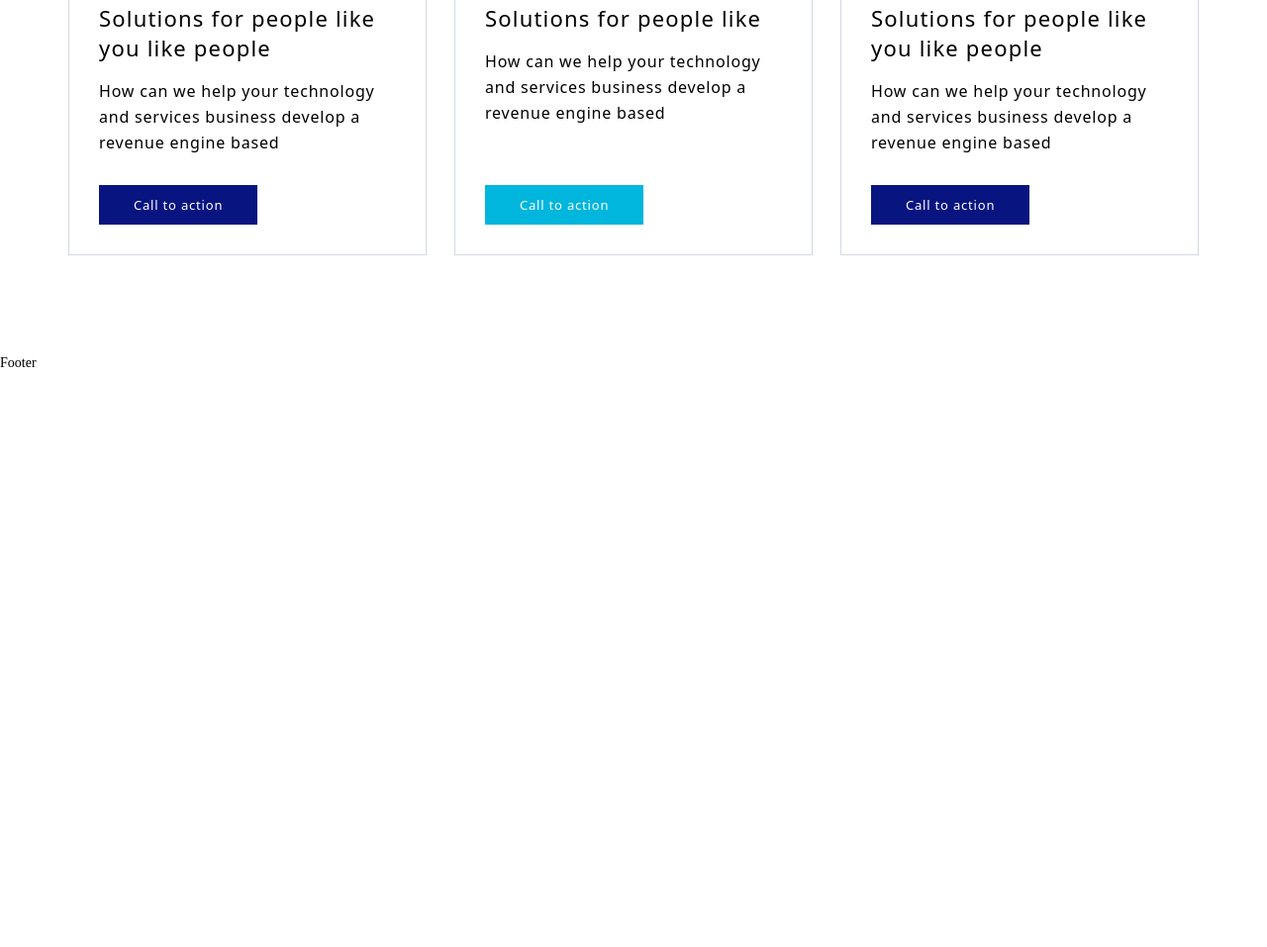
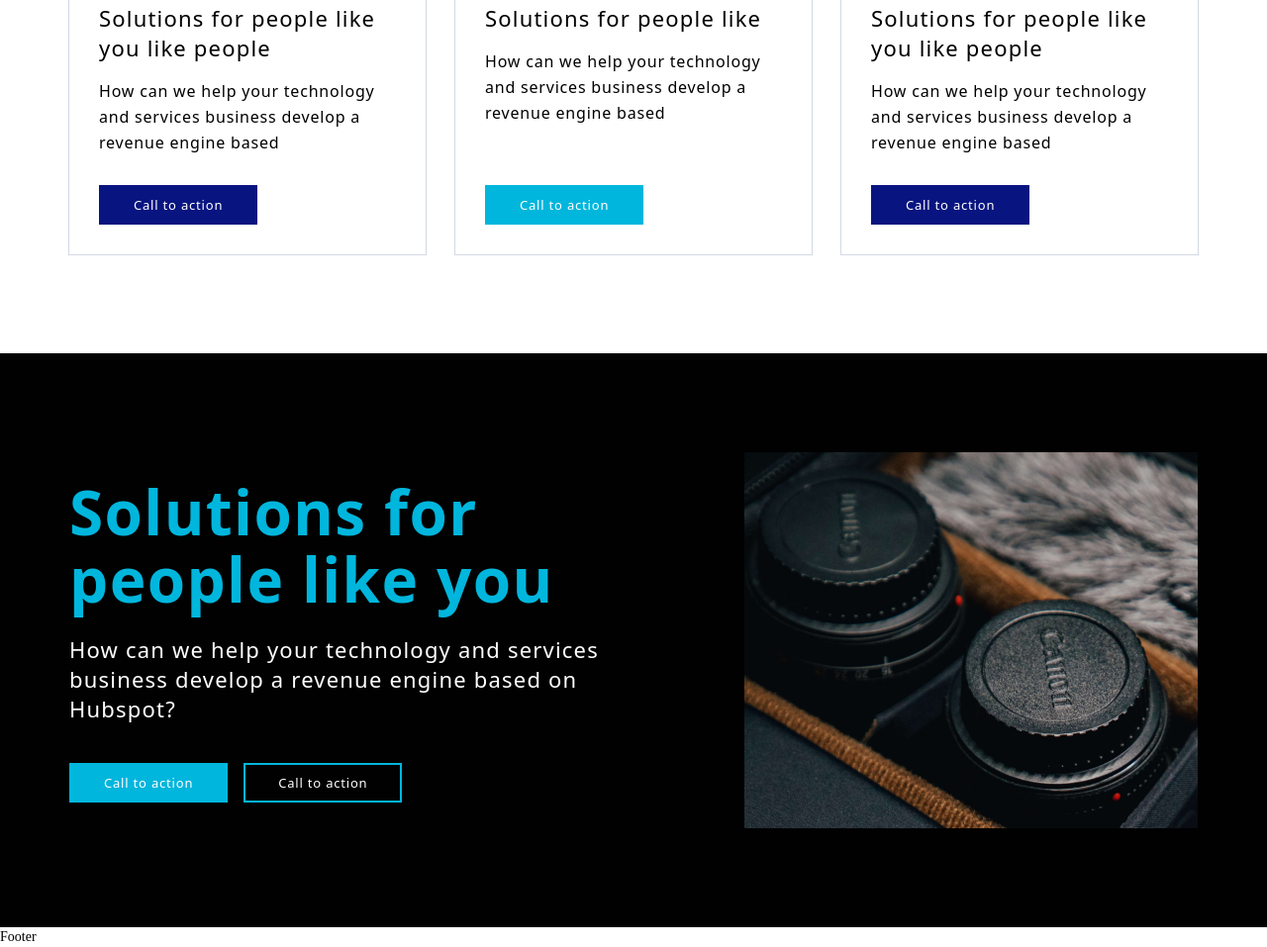
Before and after one commit to TasmanianCat/A-Test-Task-Octo, a website with bundled scripts: page index.html in a window 1280 px wide. Shown: the part 1270-2227 px from the top of the page at 99% size. Before the commit the page ends 1647 px from the top, so only its background shows below. Built offline with nearby package versions, Linux system fonts and the light colour scheme; files whose address does not match are found by name; a web font is replaced by a local one.

Commit message:
Finished to work on the third sections (Solutions), including adaptive.

```diff
--- /dev/null
+++ b/assets/scss/_section.scss
@@ -0,0 +1,212 @@
+@use 'variables' as *;
+@use 'media' as *;
+
+.section {
+  display: block;
+  width: 100%;
+
+  &--bg-dark {
+    background-color: $clr-dark;
+  }
+
+  &__content-solutions {
+    display: flex;
+    flex-direction: column;
+    gap: $gap-lg;
+    align-items: center;
+    width: 100%;
+
+    padding-block: $padding-block-xs;
+    padding-inline: $padding-inline-xs;
+    margin-inline: auto;
+
+    @include media-up(ssm) {
+      padding-block: $padding-block-ssm;
+      padding-inline: 63px;
+    }
+
+    @include media-up(sm) {
+      padding-block: $padding-block-sm;
+      padding-inline: 86px;
+    }
+
+    @include media-up(md) {
+      flex-direction: row;
+      justify-content: space-between;
+      padding-block: $padding-block-md;
+      padding-inline: $padding-inline-lg;
+      //! padding-inline: 26px;
+    }
+
+    @include media-up(lg) {
+      max-width: $max-width;
+      padding-block: $padding-block-lg;
+      gap: 64px;
+    }
+  }
+
+  &__content-solutions-text-wrapper {
+    width: 100%;
+  }
+
+  &__content-solutions-heading {
+    font-weight: 700;
+    font-size: 46px;
+    line-height: 48px;
+    letter-spacing: 1px;
+    text-align: center;
+    color: $clr-blue-light;
+
+    @include media-up(md) {
+      text-align: left;
+      font-size: 54px;
+      line-height: 60px;
+      letter-spacing: 1.2px;
+    }
+
+    @include media-up(lg) {
+      font-size: 62px;
+      line-height: 68px;
+      letter-spacing: 1.4px;
+    }
+  }
+
+  &__content-solutions-paragraph {
+    font-size: 18px;
+    line-height: 26px;
+    letter-spacing: 1px;
+    text-align: center;
+    color: $clr-light;
+    margin-top: 14px;
+
+    @include media-up(md) {
+      text-align: left;
+      font-size: 20px;
+      line-height: 28px;
+      letter-spacing: 1.2px;
+      margin-top: 22px;
+    }
+
+    @include media-up(lg) {
+      font-size: 22px;
+      line-height: 30px;
+    }
+  }
+
+  &__content-solutions-cta-container {
+    display: flex;
+    flex-direction: column;
+    align-items: center;
+    gap: $gap-xs;
+    width: 100%;
+    margin-top: 30px;
+
+    @include media-up(ssm) {
+      flex-direction: row;
+      align-items: flex-start;
+      justify-content: center;
+    }
+
+    @include media-up(md) {
+      justify-content: flex-start;
+      margin-top: 40px;
+    }
+  }
+
+  &__content-solutions-cta-wrapper {
+    display: inline-block;
+    width: 100%;
+    height: 36px;
+
+    @include media-up(ssm) {
+      min-width: 140px;
+      width: auto;
+    }
+
+    @include media-up(md) {
+      height: 40px;
+      min-width: 150px;
+    }
+
+    @include media-up(lg) {
+      min-width: 160px;
+    }
+  }
+
+  &__content-solutions-cta {
+    display: inline-flex;
+    align-items: center;
+    justify-content: center;
+    color: $clr-light;
+    height: 100%;
+    width: 100%;
+    padding: 8px 26px;
+    font-weight: 400;
+    font-size: 12px;
+    line-height: 18px; // line-height: 20px; / font-size: 13px; = 1.5384
+    letter-spacing: 0.8px;
+    text-align: center;
+    opacity: 1;
+
+    @include media-up(md) {
+      padding: 9px 28px;
+      font-size: 13px;
+      line-height: 20px;
+    }
+
+    @include media-up(lg) {
+      padding: 9px 33px;
+      transition:
+        filter 0.25s ease-in-out,
+        opacity 0.25s ease-in-out;
+
+      &:hover {
+        opacity: 0.92;
+        filter: drop-shadow(0px 4px 8px rgba(255, 255, 255, 0.15));
+      }
+    }
+  }
+
+  &__content-solutions-cta--bg-light {
+    background-color: $clr-blue-light;
+    border: 2px solid $clr-blue-light;
+  }
+
+  &__content-solutions-cta--outlined-light {
+    border: 2px solid $clr-blue-light;
+  }
+
+  &__content-solutions-img-wrapper {
+    display: block;
+    height: 146px;
+    width: 100%;
+    background-image: url('./../images/section/solutions/solutions-ssm.jpg');
+    background-size: cover;
+    background-repeat: no-repeat;
+    background-position: center;
+    overflow: hidden;
+    margin-block: 15px;
+
+    @include media-up(ssm) {
+      height: 275px;
+    }
+
+    @include media-up(sm) {
+      height: 364px;
+    }
+
+    @include media-up(md) {
+      background-image: url('./../images/section/solutions/solutions-md.jpg');
+      min-height: 332px;
+      height: auto;
+      margin-block: 0;
+    }
+
+    @include media-up(lg) {
+      background-image: url('./../images/section/solutions/solutions-lg.jpg');
+      height: 380px;
+      width: 458px;
+      flex-shrink: 0;
+    }
+  }
+}
--- a/assets/scss/_typography.scss
+++ b/assets/scss/_typography.scss
@@ -13,13 +13,6 @@ a {
   font-family: $font-primary;
 }
 
-p {
-  font-weight: 400;
-  font-size: 16px;
-  line-height: 26px; // line-height: 26px; / font-size: 16px; = 1.625
-  letter-spacing: 0.8px;
-}
-
 p:first-child {
   margin-top: 12px;
 }
--- a/assets/scss/_variables.scss
+++ b/assets/scss/_variables.scss
@@ -25,6 +25,7 @@ $padding-xs: 16px;
 
 /* Gap */
 $gap-lg: 30px;
+$gap-xs: 16px;
 
 /* Max-width */
 $max-width: 1200px;
--- a/assets/scss/styles.scss
+++ b/assets/scss/styles.scss
@@ -7,3 +7,4 @@
 @use 'header.scss';
 @use 'main.scss';
 @use 'cards.scss';
+@use 'section.scss';
--- a/index.html
+++ b/index.html
@@ -28,13 +28,13 @@
     <!-- Main -->
     <main class="main">
       <div class="main__content">
-        <section class="main__content-articles">
+        <div class="main__content-articles">
           <!-- Card 1 -->
           <article class="main__content-articles-card" data-card="1">
             <div class="main__content-articles-card-img-wrapper">
               <img
                 src="./assets/images/main/articles/article-img-1.png"
-                alt="Article"
+                alt="Article 1"
                 class="main__content-articles-card-img"
               />
             </div>
@@ -74,7 +74,7 @@
             <div class="main__content-articles-card-img-wrapper">
               <img
                 src="./assets/images/main/articles/article-img-2.png"
-                alt="Article"
+                alt="Article 2"
                 class="main__content-articles-card-img"
               />
             </div>
@@ -114,7 +114,7 @@
             <div class="main__content-articles-card-img-wrapper">
               <img
                 src="./assets/images/main/articles/article-img-3.png"
-                alt="Article"
+                alt="Article 3"
                 class="main__content-articles-card-img"
               />
             </div>
@@ -154,7 +154,7 @@
             <div class="main__content-articles-card-img-wrapper">
               <img
                 src="./assets/images/main/articles/article-img-4.png"
-                alt="Article"
+                alt="Article 4"
                 class="main__content-articles-card-img"
               />
             </div>
@@ -194,7 +194,7 @@
             <div class="main__content-articles-card-img-wrapper">
               <img
                 src="./assets/images/main/articles/article-img-5.png"
-                alt="Article"
+                alt="Article 5"
                 class="main__content-articles-card-img"
               />
             </div>
@@ -234,7 +234,7 @@
             <div class="main__content-articles-card-img-wrapper">
               <img
                 src="./assets/images/main/articles/article-img-1.png"
-                alt="Article"
+                alt="Article 6"
                 class="main__content-articles-card-img"
               />
             </div>
@@ -274,7 +274,7 @@
             <div class="main__content-articles-card-img-wrapper">
               <img
                 src="./assets/images/main/articles/article-img-1.png"
-                alt="Article"
+                alt="Article 7"
                 class="main__content-articles-card-img"
               />
             </div>
@@ -314,7 +314,7 @@
             <div class="main__content-articles-card-img-wrapper">
               <img
                 src="./assets/images/main/articles/article-img-3.png"
-                alt="Article"
+                alt="Article 8"
                 class="main__content-articles-card-img"
               />
             </div>
@@ -354,7 +354,7 @@
             <div class="main__content-articles-card-img-wrapper">
               <img
                 src="./assets/images/main/articles/article-img-4.png"
-                alt="Article"
+                alt="Article 9"
                 class="main__content-articles-card-img"
               />
             </div>
@@ -394,7 +394,7 @@
             <div class="main__content-articles-card-img-wrapper">
               <img
                 src="./assets/images/main/articles/article-img-7.png"
-                alt="Article"
+                alt="Article 10"
                 class="main__content-articles-card-img"
               />
             </div>
@@ -434,7 +434,7 @@
             <div class="main__content-articles-card-img-wrapper">
               <img
                 src="./assets/images/main/articles/article-img-1.png"
-                alt="Article"
+                alt="Article 11"
                 class="main__content-articles-card-img"
               />
             </div>
@@ -474,7 +474,7 @@
             <div class="main__content-articles-card-img-wrapper">
               <img
                 src="./assets/images/main/articles/article-img-3.png"
-                alt="Article"
+                alt="Article 12"
                 class="main__content-articles-card-img"
               />
             </div>
@@ -514,7 +514,7 @@
             <div class="main__content-articles-card-img-wrapper">
               <img
                 src="./assets/images/main/articles/article-img-4.png"
-                alt="Article"
+                alt="Article 13"
                 class="main__content-articles-card-img"
               />
             </div>
@@ -554,7 +554,7 @@
             <div class="main__content-articles-card-img-wrapper">
               <img
                 src="./assets/images/main/articles/article-img-7.png"
-                alt="Article"
+                alt="Article 14"
                 class="main__content-articles-card-img"
               />
             </div>
@@ -594,7 +594,7 @@
             <div class="main__content-articles-card-img-wrapper">
               <img
                 src="./assets/images/main/articles/article-img-1.png"
-                alt="Article"
+                alt="Article 15"
                 class="main__content-articles-card-img"
               />
             </div>
@@ -635,7 +635,7 @@
             <div class="main__content-articles-card-img-wrapper">
               <img
                 src="./assets/images/main/articles/article-img-3.png"
-                alt="Article"
+                alt="Article 16"
                 class="main__content-articles-card-img"
               />
             </div>
@@ -671,10 +671,40 @@
               >
             </div>
           </article>
-        </section>
+        </div>
       </div>
-      <!-- <div class="main__content">Content</div> -->
     </main>
+    <!-- Solutions -->
+    <section class="section section--bg-dark">
+      <div class="section__content-solutions">
+        <div class="section__content-solutions-text-wrapper">
+          <h2 class="section__content-solutions-heading">
+            Solutions for people like you
+          </h2>
+          <p class="section__content-solutions-paragraph">
+            How can we help your technology and services business develop a
+            revenue engine based on Hubspot?
+          </p>
+          <div class="section__content-solutions-cta-container">
+            <div class="section__content-solutions-cta-wrapper">
+              <a
+                class="section__content-solutions-cta section__content-solutions-cta--bg-light"
+                href="#"
+                >Call to action</a
+              >
+            </div>
+            <div class="section__content-solutions-cta-wrapper">
+              <a
+                class="section__content-solutions-cta section__content-solutions-cta--outlined-light"
+                href="#"
+                >Call to action</a
+              >
+            </div>
+          </div>
+        </div>
+        <div class="section__content-solutions-img-wrapper"></div>
+      </div>
+    </section>
     <!-- Footer -->
     <footer class="footer">Footer</footer>
     <script type="module" src="assets/js/main.js"></script>
```
Also changed, not shown: assets/images/section/solutions/solutions-lg.jpg (added), assets/images/section/solutions/solutions-md.jpg (added), assets/images/section/solutions/solutions-ssm.jpg (added), 1 other file.
